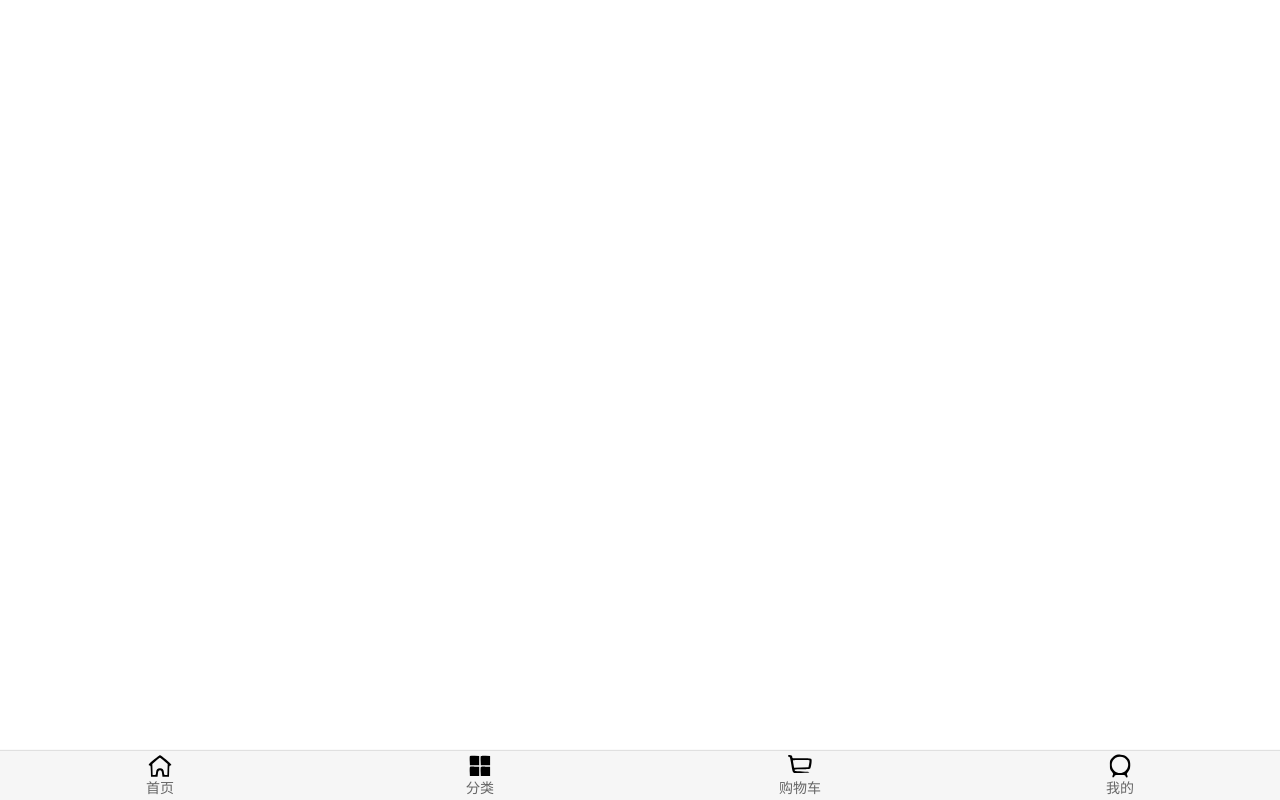
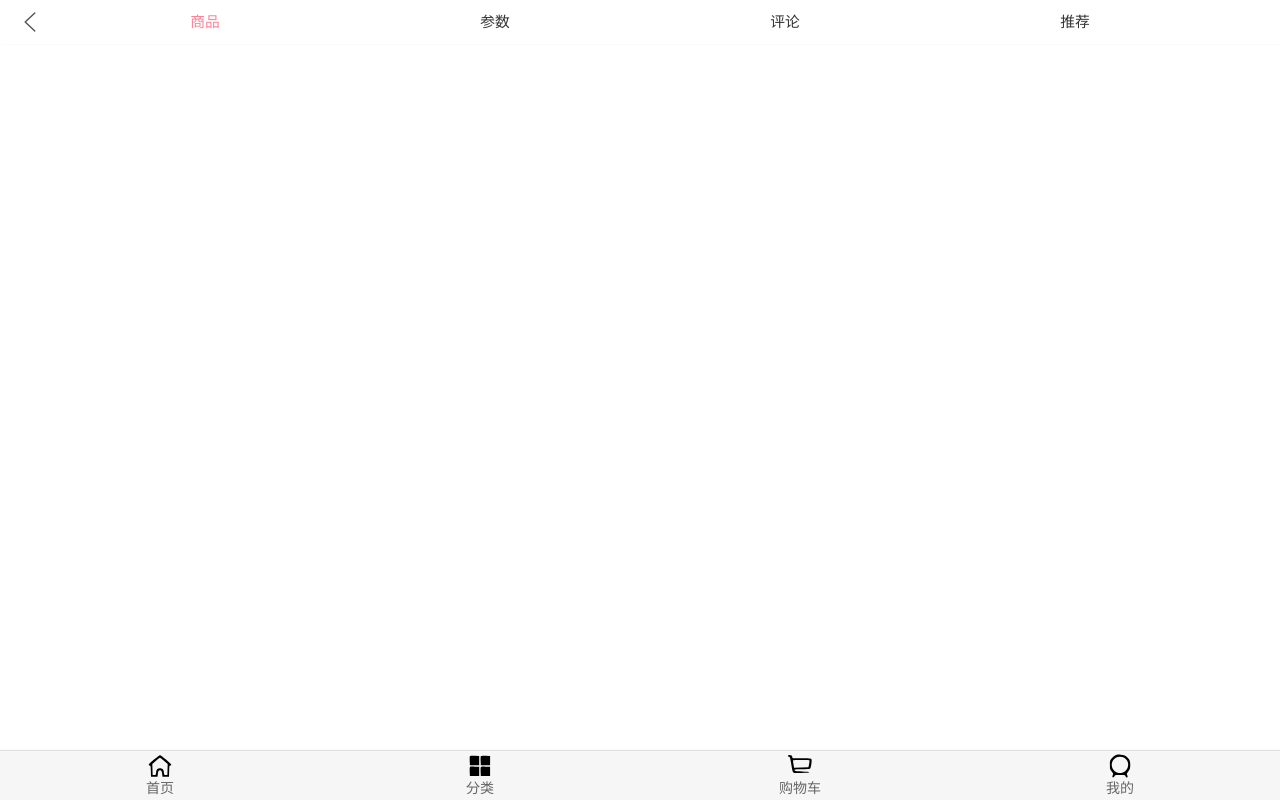
Before and after one commit to ATaoyoyo/supermall, a Vue app: page /detail/1 in a window 1280 px wide. Built offline with nearby package versions, Linux system fonts and the light colour scheme.

Commit message:
添加详情页导航

```diff
--- a/src/components/common/navbar/NavBar.vue
+++ b/src/components/common/navbar/NavBar.vue
@@ -26,6 +26,13 @@ export default {
 .right {
   width: 60px;
 }
+.left,
+.right,
+.center {
+  display: flex;
+  align-items: center;
+  justify-content: center;
+}
 .center {
   flex: 1;
 }
--- a/src/components/content/goodsList/GoodsItem.vue
+++ b/src/components/content/goodsList/GoodsItem.vue
@@ -28,6 +28,7 @@ export default {
     },
     turnToDetail() {
       this.$router.push('/detail/' + this.goodsitem.iid)
+      console.log(this.goodsitem.iid)
     }
   },
   filters: {
--- a/src/router/index.js
+++ b/src/router/index.js
@@ -31,7 +31,7 @@ const routes = [
   {
     path: '/detail/:iid',
     name: 'Detail',
-    components: () => import('@/views/Detail/Detail.vue')
+    component: () => import('@/views/Detail/Detail.vue')
   }
 ]
 
--- a/src/views/Detail/Detail.vue
+++ b/src/views/Detail/Detail.vue
@@ -1,18 +1,20 @@
 <template>
-  <div>
-    <nav-bar></nav-bar>
+  <div id="detail">
+    <detail-nav></detail-nav>
   </div>
 </template>
 
 <script>
-import NavBar from '@/components/navbar/Navbar.vue'
+import DetailNav from './detailComps/DetailNav'
 export default {
-  components:{
-    NavBar
+  components: {
+    DetailNav
+  },
+  data() {
+    return {}
   }
 }
 </script>
 
-<style>
-
+<style scoped>
 </style>
--- /dev/null
+++ b/src/views/Detail/detailComps/DetailNav.vue
@@ -0,0 +1,62 @@
+<template>
+  <nav-bar class="nav-bar">
+    <template v-slot:left >
+      <img src="~@/assets/img/common/back.svg" @click="backToHome" />
+    </template>
+    <template v-slot:center>
+      <div class="titles">
+        <span
+          class="titles-item"
+          :class="{active:currentIndex === index}"
+          v-for="(item, index) in titles"
+          :key="item"
+          @click="changeCurrent(index)"
+        >{{item}}</span>
+      </div>
+    </template>
+  </nav-bar>
+</template>
+
+<script>
+import NavBar from '@/components/common/navbar/NavBar.vue'
+export default {
+  components: {
+    NavBar
+  },
+  data() {
+    return {
+      currentIndex: 0,
+      titles: ['商品', '参数', '评论', '推荐']
+    }
+  },
+  methods: {
+    changeCurrent(i) {
+      this.currentIndex = i
+    },
+    backToHome(){
+      this.$router.go(-1)
+    }
+  }
+}
+</script>
+
+<style scoped>
+.nav-bar {
+  background-color: #fff;
+  box-shadow: 1px 0px .5px #666;
+}
+
+.titles {
+  display: flex;
+  flex: 1;
+  align-items: center;
+}
+.titles-item {
+  flex: 1;
+  font-size: 0.9231rem;
+  color: #333;
+}
+.active{
+  color: #ff8198;
+}
+</style>
--- a/src/views/Home/Home.vue
+++ b/src/views/Home/Home.vue
@@ -153,13 +153,13 @@ export default {
       return this.goods[this.currentTab].list
     }
   },
+  // 保留页面停留位置
   activated() {
     this.$refs.scroll.refreshPullUp()
     this.saveY = this.$refs.scroll.scrollTo(0, this.saveY, 0)
   },
   deactivated() {
     this.saveY = this.$refs.scroll.getScrollY()
-    console.log(this.saveY)
   }
 }
 </script>
```
